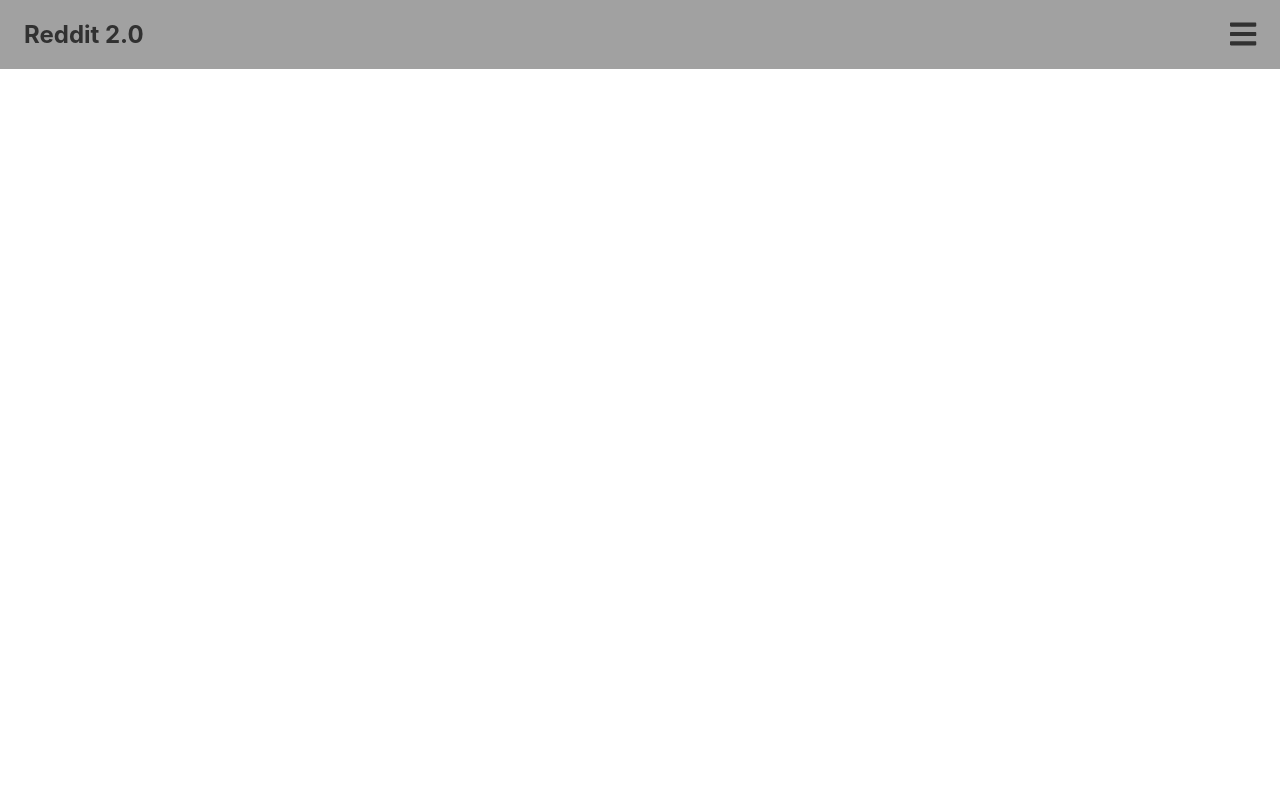
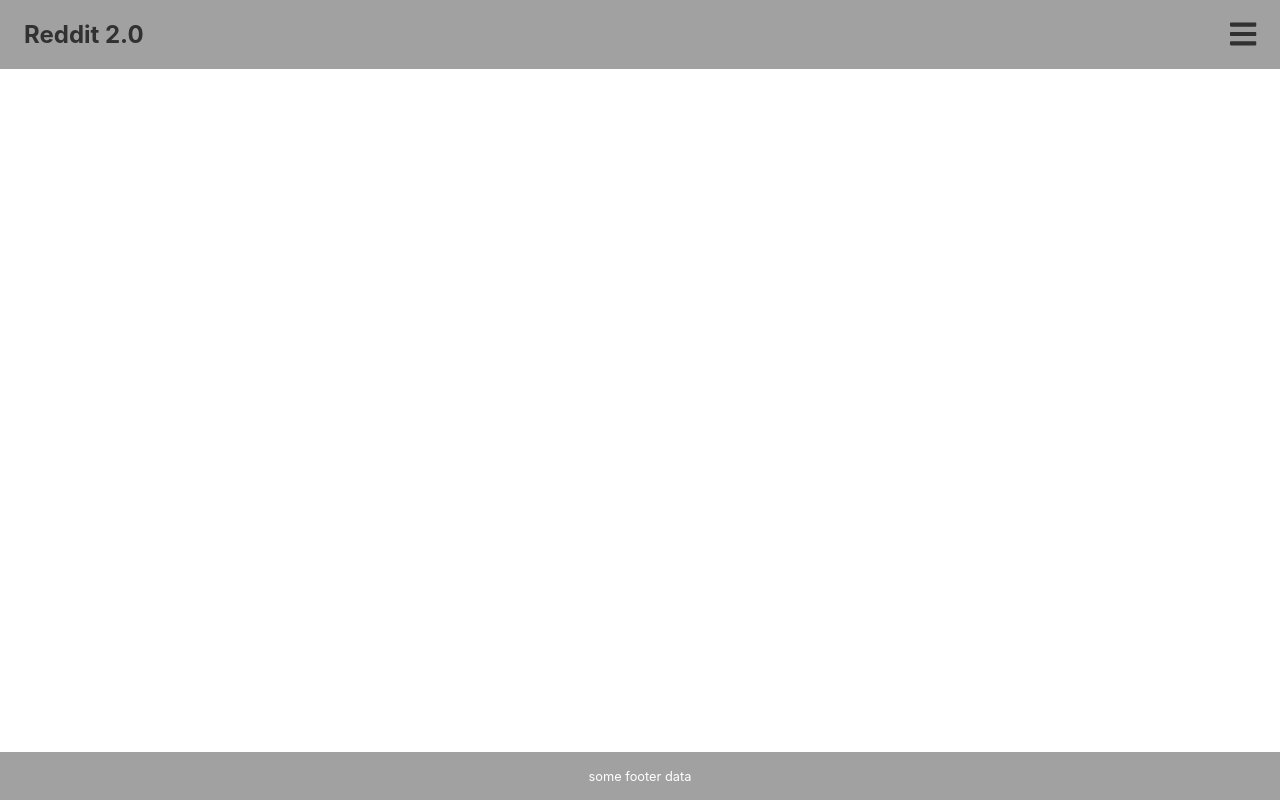
Before and after one commit to vbestak/react-blog, a React (Create React App) app: page / in a window 1280 px wide. Built offline with nearby package versions, Linux system fonts and the light colour scheme.

Commit message:
small changes

```diff
--- a/src/App.css
+++ b/src/App.css
@@ -1,3 +1,9 @@
+.App{
+  position: relative;
+  min-height: 100vh;
+}
+
+/* HEADER + MENU */
 header{
   display: flex;
   align-items: center;
@@ -15,6 +21,7 @@ header{
   height: 100vh;
   background-color: white;
   box-shadow: -4px 0px 17px 0px;
+  z-index: 50;
 }
 
 .menu{
@@ -40,3 +47,18 @@ header{
   transition: all .6s ease;
   background-color: rgb(211, 211, 211);
 }
+
+/* FOOTER */
+footer{
+  position: absolute;
+  bottom: 0;
+  display: flex;
+  align-items: center;
+  justify-content: center;
+  width: 100%;
+  height: 6vmin;
+  background-color: rgb(161, 161, 161);
+  font-size: .8em;
+  text-align: center;
+  color: white;
+}
--- a/src/App.js
+++ b/src/App.js
@@ -3,11 +3,13 @@ import logo from './logo.svg';
 import './App.css';
 import Home from './views/Home';
 import Header from './components/Header';
+import Footer from './components/Footer';
 
 function App() {
   return (
     <div className="App">
       <Header />
+      <Footer />
     </div>
   );
 }
--- a/src/components/Footer.js
+++ b/src/components/Footer.js
@@ -0,0 +1,13 @@
+import React from 'react'
+
+function Footer() {
+    return (
+            <footer>
+                <div>
+                    some footer data
+                </div>
+            </footer>
+    )
+}
+
+export default Footer
```
